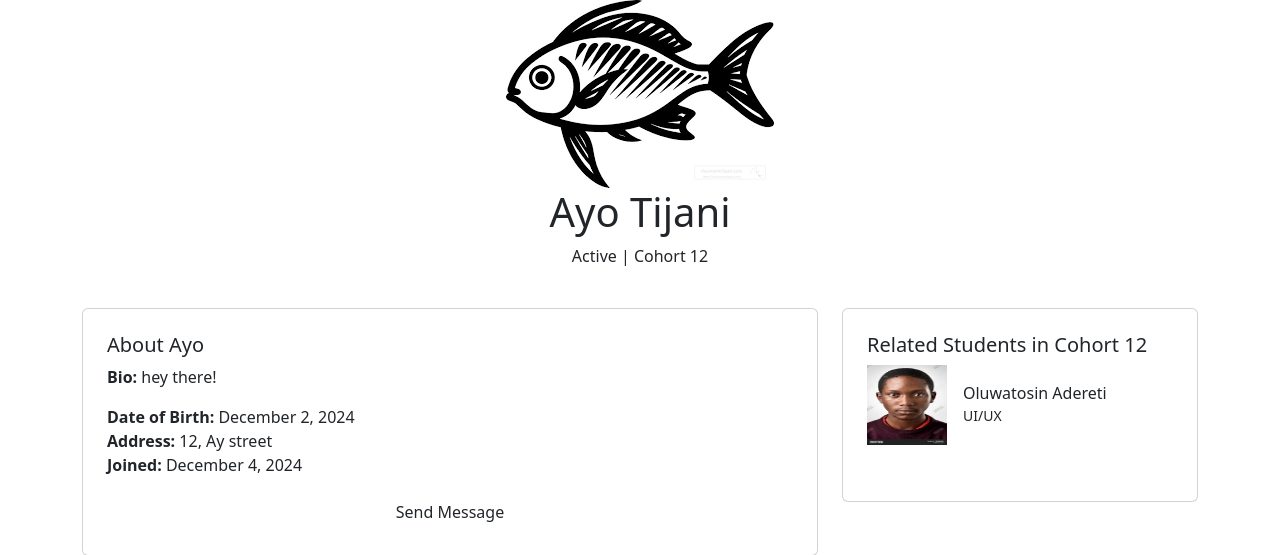
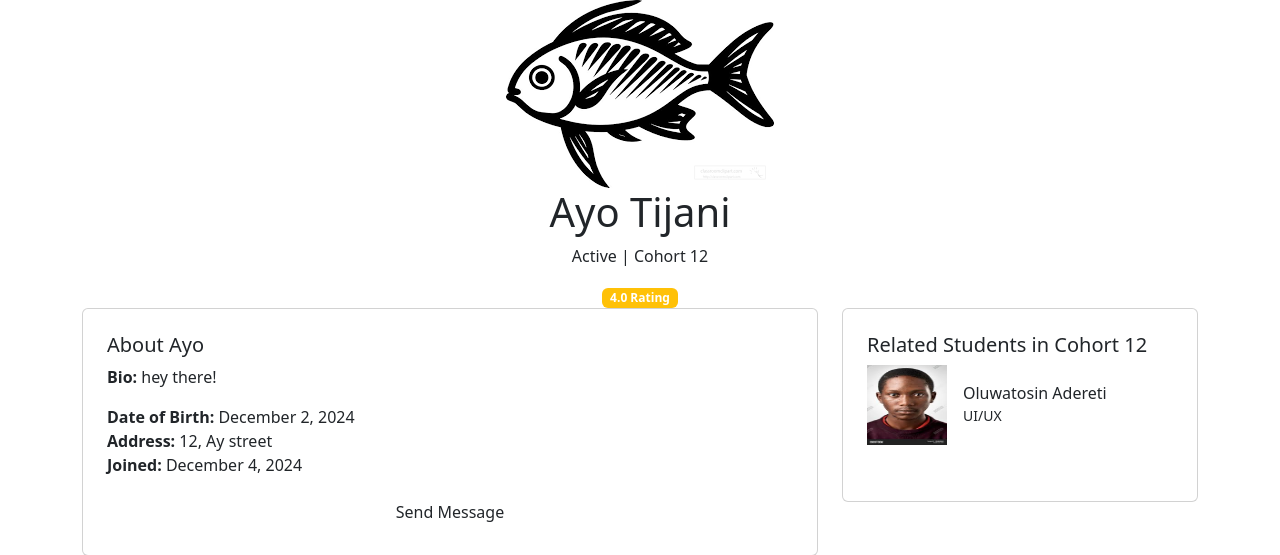
Before and after one commit to Queency96/Djangoblogfolder, a Django app: a page that uses templates/blog/studentprofile.html in a window 1280 px wide. Shown: the top 555 px of the page. Run offline with Django 5.2, Linux system fonts and the light colour scheme; data comes from the database, SQL or seed files in the repository; both versions use the stored data as it was after the commit; some libraries are stand-ins or nearby versions.

Commit message:
updated the templates

```diff
--- a/templates/blog/studentprofile.html
+++ b/templates/blog/studentprofile.html
@@ -41,7 +41,7 @@
           alt="{{ student.first_name }} {{ student.last_name }}'s Profile Picture"
           class="profile-picture" />
         {% endif %}
-        <h1>{{ student.first_name |default:'Unknow' }} {{ student.last_name |default:'User' }}</h1>
+        <h1>{{ student.first_name |default:'Unknow' }} {{ student.last_name |default:'Unkwon' }}</h1>
         <p>
           {{ student.status|yesno:"Active,Inactive" }} | {% if student.cohort_group_set.exists %}
           {% for cohort in student.cohort_group_set.all %}
@@ -52,9 +52,19 @@
         {% endif %}
 
         <p>{{type}}</p>
-        <span class="badge badge-custom"
-          >{{ student.student_profile.rating|default:'0.0' }} Rating</span
-        >
+        {% if student.student_profile.rating <= 3 %}
+        <span class="badge badge-custom bg-danger">
+          {{ student.student_profile.rating|default:'0.0' }} Rating
+        </span>
+        {% elif student.student_profile.rating <= 5 %}
+        <span class="badge badge-custom bg-warning">
+          {{ student.student_profile.rating|default:'0.0' }} Rating
+        </span>
+        {% else %}
+        <span class="badge badge-custom bg-success">
+          {{ student.student_profile.rating|default:'0.0' }} Rating
+        </span>
+        {% endif %}
       </div>
     </section>
 
```
Also changed, not shown: db.sqlite3.
